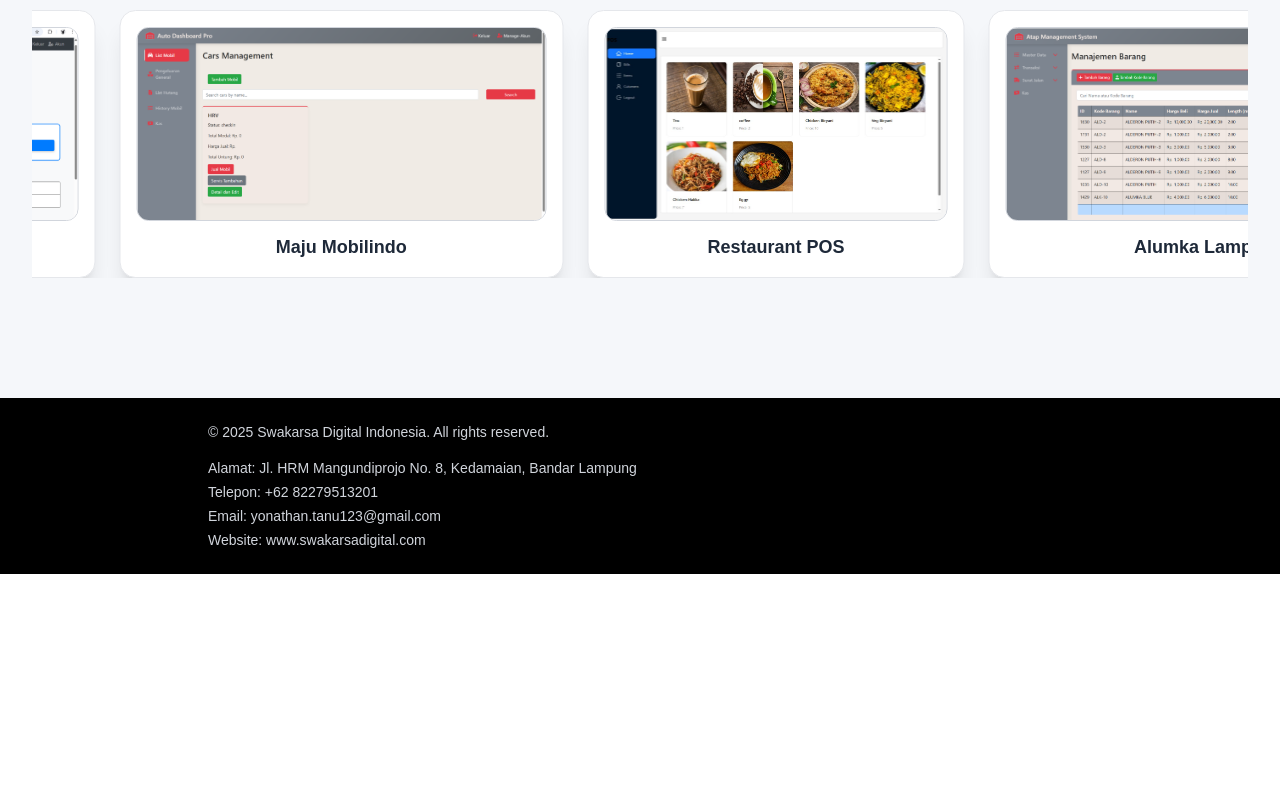
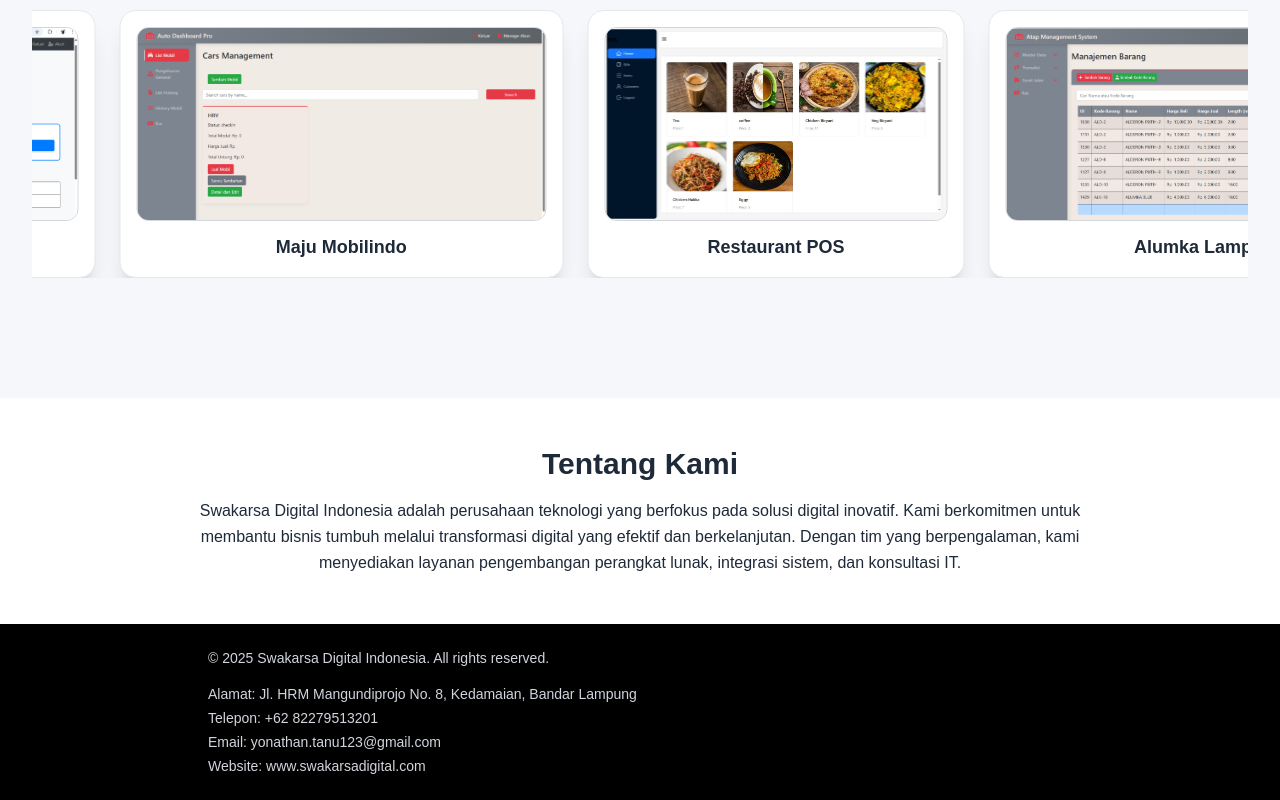
Before and after one commit to Thomasfilemon/SDI-Landing-Page, a Next.js app: page / in a window 1280 px wide. Shown: the part 2487-3287 px from the top of the page. Before the commit the page ends 3061 px from the top, so only its background shows below. Built offline with nearby package versions, Linux system fonts and the light colour scheme.

Commit message:
Tambahin About nya wak

```diff
--- a/src/app/page.tsx
+++ b/src/app/page.tsx
@@ -1,9 +1,10 @@
+import About from "@/components/sections/About";
+import ClientLogos from "@/components/sections/ClientLogos";
 import Hero from "@/components/sections/Hero";
+import Portfolio from "@/components/sections/Portfolio";
+import Services from "@/components/sections/Services";
+import Footer from "@/components/ui/Footer";
 import Header from "@/components/ui/Header";
-import Footer from "@/components/ui/Footer";
-import ClientLogos from "@/components/sections/ClientLogos";
-import Services from "@/components/sections/Services";
-import Portfolio from "@/components/sections/Portfolio";
 
 export default function Home() {
   return (
@@ -14,6 +15,7 @@ export default function Home() {
         <ClientLogos />
         <Services />
         <Portfolio />
+        <About />
       </main>
       <Footer />
     </div>
--- /dev/null
+++ b/src/components/sections/About.tsx
@@ -0,0 +1,19 @@
+"use client";
+
+export default function About() {
+  return (
+    <section className="bg-white text-gray-800 py-12 px-4 md:px-8">
+      <div className="max-w-4xl mx-auto text-center">
+        <h2 className="text-3xl font-semibold mb-4">Tentang Kami</h2>
+        <p className="text-md leading-relaxed">
+          Swakarsa Digital Indonesia adalah perusahaan teknologi yang
+          berfokus pada solusi digital inovatif. Kami berkomitmen untuk
+          membantu bisnis tumbuh melalui transformasi digital yang
+          efektif dan berkelanjutan. Dengan tim yang berpengalaman,
+          kami menyediakan layanan pengembangan perangkat lunak,
+          integrasi sistem, dan konsultasi IT.
+        </p>
+      </div>
+    </section>
+  );
+}
```
